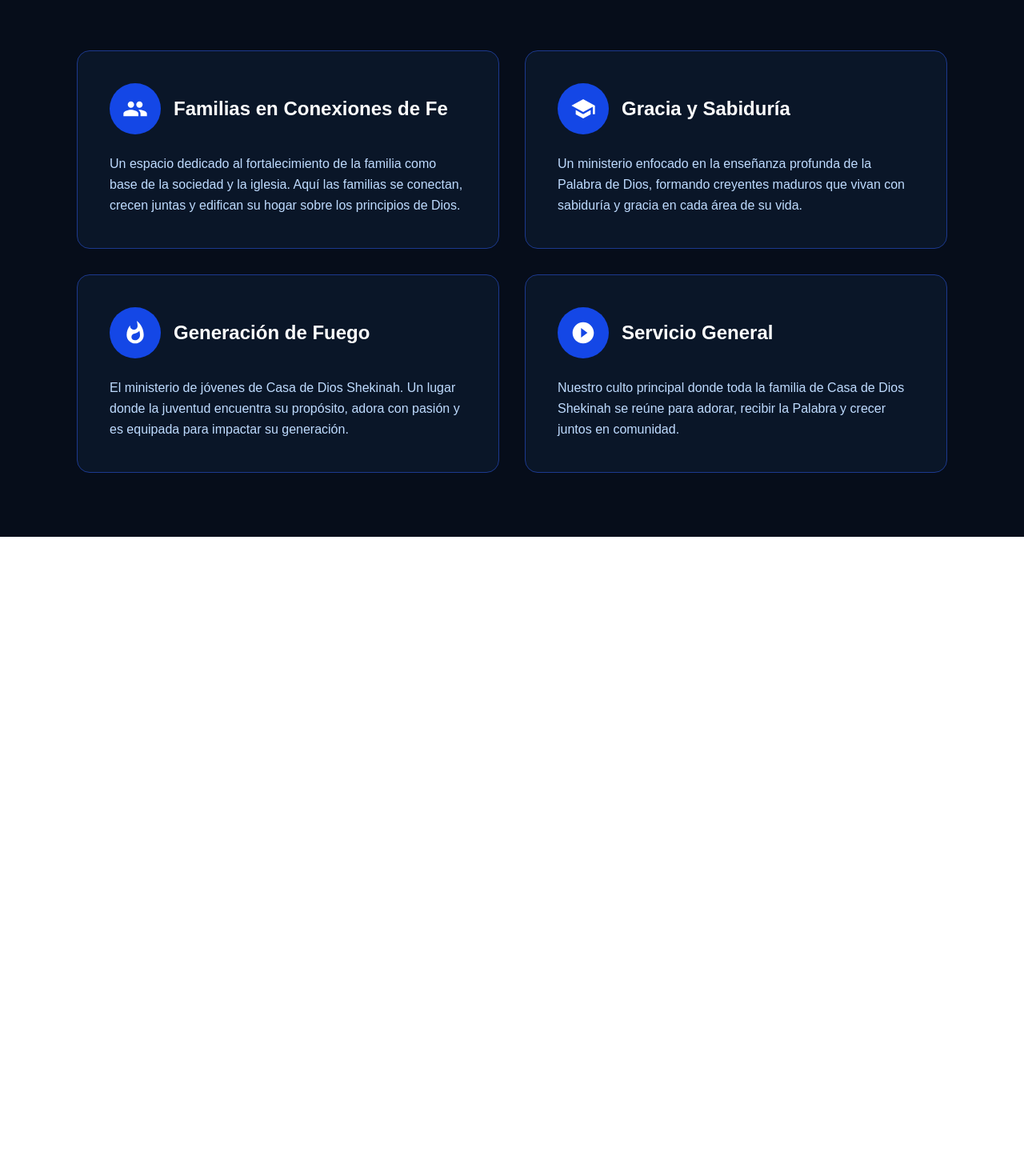
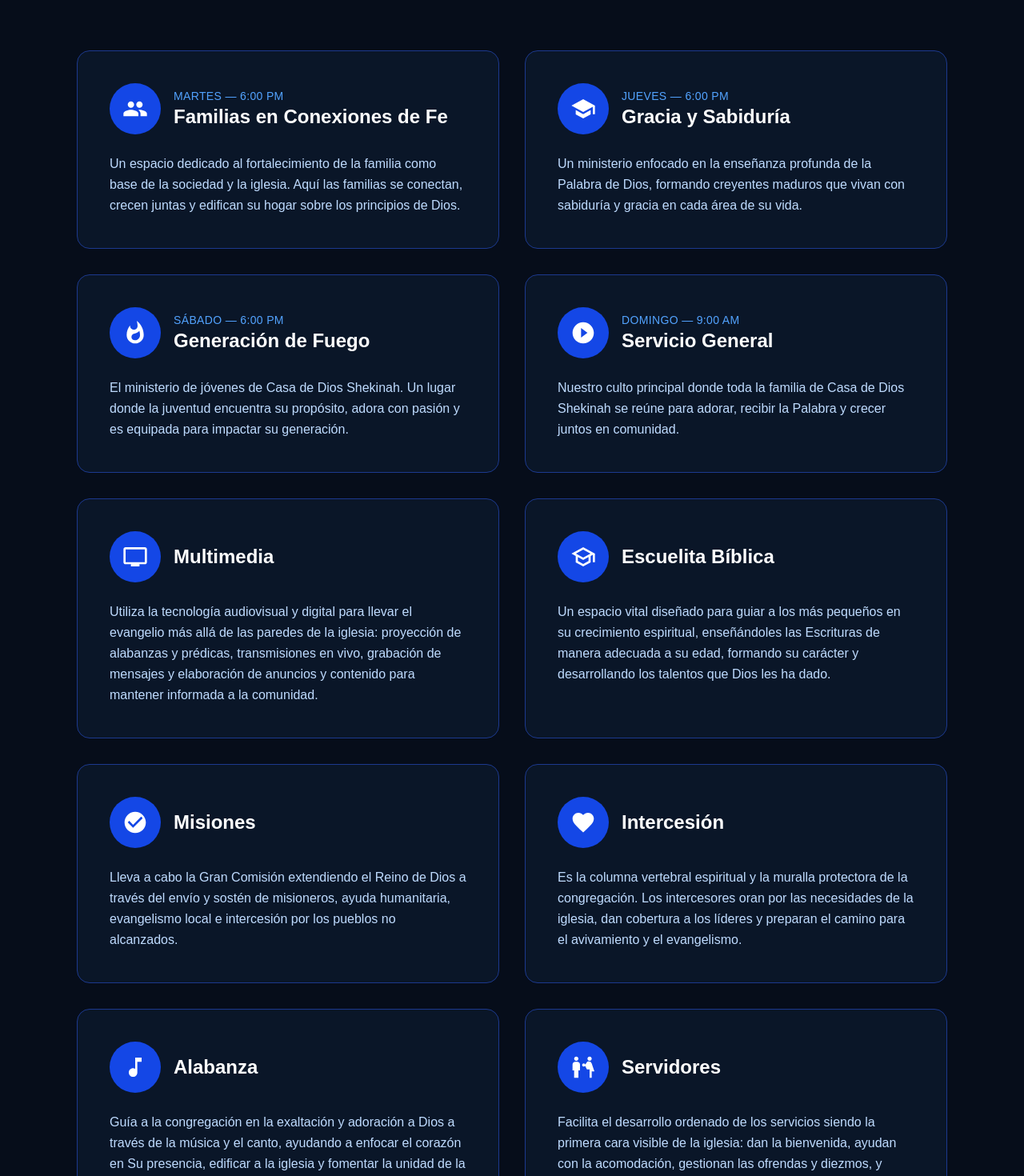
Before and after one commit to Sosagz09/shekinah-church, a Next.js app: page /ministerios in a window 1280 px wide. Shown: the part 400-1870 px from the top of the page at 80% size. Before the commit the page ends 1071 px from the top, so only its background shows below. Built offline with nearby package versions, Linux system fonts and the light colour scheme.

Commit message:
12 ministerios agregados con deploy

```diff
--- a/src/app/ministerios/page.js
+++ b/src/app/ministerios/page.js
@@ -1,6 +1,78 @@
 import Navbar from "@/components/Navbar";
 
 export default function Ministerios() {
+  const ministerios = [
+    {
+      titulo: "Familias en Conexiones de Fe",
+      horario: "Martes — 6:00 PM",
+      icono: "M16 11c1.66 0 2.99-1.34 2.99-3S17.66 5 16 5c-1.66 0-3 1.34-3 3s1.34 3 3 3zm-8 0c1.66 0 2.99-1.34 2.99-3S9.66 5 8 5C6.34 5 5 6.34 5 8s1.34 3 3 3zm0 2c-2.33 0-7 1.17-7 3.5V19h14v-2.5c0-2.33-4.67-3.5-7-3.5zm8 0c-.29 0-.62.02-.97.05 1.16.84 1.97 1.97 1.97 3.45V19h6v-2.5c0-2.33-4.67-3.5-7-3.5z",
+      desc: "Un espacio dedicado al fortalecimiento de la familia como base de la sociedad y la iglesia. Aquí las familias se conectan, crecen juntas y edifican su hogar sobre los principios de Dios.",
+    },
+    {
+      titulo: "Gracia y Sabiduría",
+      horario: "Jueves — 6:00 PM",
+      icono: "M12 3L1 9l11 6 9-4.91V17h2V9L12 3zM5 13.18v4L12 21l7-3.82v-4L12 17l-7-3.82z",
+      desc: "Un ministerio enfocado en la enseñanza profunda de la Palabra de Dios, formando creyentes maduros que vivan con sabiduría y gracia en cada área de su vida.",
+    },
+    {
+      titulo: "Generación de Fuego",
+      horario: "Sábado — 6:00 PM",
+      icono: "M13.5 0.67s.74 2.65.74 4.8c0 2.06-1.35 3.73-3.41 3.73-2.07 0-3.63-1.67-3.63-3.73l.03-.36C5.21 7.51 4 10.62 4 14c0 4.42 3.58 8 8 8s8-3.58 8-8C20 8.61 17.41 3.8 13.5 0.67zM11.71 19c-1.78 0-3.22-1.4-3.22-3.14 0-1.62 1.05-2.76 2.81-3.12 1.77-.36 3.6-1.21 4.62-2.58.39 1.29.59 2.65.59 4.04 0 2.65-2.15 4.8-4.8 4.8z",
+      desc: "El ministerio de jóvenes de Casa de Dios Shekinah. Un lugar donde la juventud encuentra su propósito, adora con pasión y es equipada para impactar su generación.",
+    },
+    {
+      titulo: "Servicio General",
+      horario: "Domingo — 9:00 AM",
+      icono: "M12 2C6.48 2 2 6.48 2 12s4.48 10 10 10 10-4.48 10-10S17.52 2 12 2zm-2 14.5v-9l6 4.5-6 4.5z",
+      desc: "Nuestro culto principal donde toda la familia de Casa de Dios Shekinah se reúne para adorar, recibir la Palabra y crecer juntos en comunidad.",
+    },
+    {
+      titulo: "Multimedia",
+      icono: "M21 3H3c-1.11 0-2 .89-2 2v12c0 1.11.89 2 2 2h5v2h8v-2h5c1.1 0 2-.89 2-2V5c0-1.11-.9-2-2-2zm0 14H3V5h18v12z",
+      desc: "Utiliza la tecnología audiovisual y digital para llevar el evangelio más allá de las paredes de la iglesia: proyección de alabanzas y prédicas, transmisiones en vivo, grabación de mensajes y elaboración de anuncios y contenido para mantener informada a la comunidad.",
+    },
+    {
+      titulo: "Escuelita Bíblica",
+      icono: "M12 3L1 9l4 2.18v6L12 21l7-3.82v-6l2-1.09V17h2V9L12 3zm6.82 6L12 12.72 5.18 9 12 5.28 18.82 9zM17 15.99l-5 2.73-5-2.73v-3.72L12 15l5-2.73v3.72z",
+      desc: "Un espacio vital diseñado para guiar a los más pequeños en su crecimiento espiritual, enseñándoles las Escrituras de manera adecuada a su edad, formando su carácter y desarrollando los talentos que Dios les ha dado.",
+    },
+    {
+      titulo: "Misiones",
+      icono: "M12 2C6.48 2 2 6.48 2 12s4.48 10 10 10 10-4.48 10-10S17.52 2 12 2zm-2 15l-5-5 1.41-1.41L10 14.17l7.59-7.59L19 8l-9 9z",
+      desc: "Lleva a cabo la Gran Comisión extendiendo el Reino de Dios a través del envío y sostén de misioneros, ayuda humanitaria, evangelismo local e intercesión por los pueblos no alcanzados.",
+    },
+    {
+      titulo: "Intercesión",
+      icono: "M12 21.35l-1.45-1.32C5.4 15.36 2 12.28 2 8.5 2 5.42 4.42 3 7.5 3c1.74 0 3.41.81 4.5 2.09C13.09 3.81 14.76 3 16.5 3 19.58 3 22 5.42 22 8.5c0 3.78-3.4 6.86-8.55 11.54L12 21.35z",
+      desc: "Es la columna vertebral espiritual y la muralla protectora de la congregación. Los intercesores oran por las necesidades de la iglesia, dan cobertura a los líderes y preparan el camino para el avivamiento y el evangelismo.",
+    },
+    {
+      titulo: "Alabanza",
+      icono: "M12 3v10.55c-.59-.34-1.27-.55-2-.55-2.21 0-4 1.79-4 4s1.79 4 4 4 4-1.79 4-4V7h4V3h-6z",
+      desc: "Guía a la congregación en la exaltación y adoración a Dios a través de la música y el canto, ayudando a enfocar el corazón en Su presencia, edificar a la iglesia y fomentar la unidad de la comunidad.",
+    },
+    {
+      titulo: "Servidores",
+      icono: "M16 4c0-1.11.89-2 2-2s2 .89 2 2-.89 2-2 2-2-.89-2-2zm4 18v-6h2.5l-2.54-7.63A2.984 2.984 0 0 0 17.06 6.5c-.74 0-1.38.38-1.76.95l-1.36 2.05c-.32.5-.32 1.14 0 1.64L15.5 14H18v8h2zM12.5 11.5c.83 0 1.5-.67 1.5-1.5s-.67-1.5-1.5-1.5-1.5.67-1.5 1.5.67 1.5 1.5 1.5zM5.5 6c1.11 0 2-.89 2-2s-.89-2-2-2-2 .89-2 2 .89 2 2 2zm2 16v-7H9V9.5C9 8.12 7.88 7 6.5 7h-2C3.12 7 2 8.12 2 9.5V15h1.5v7h4z",
+      desc: "Facilita el desarrollo ordenado de los servicios siendo la primera cara visible de la iglesia: dan la bienvenida, ayudan con la acomodación, gestionan las ofrendas y diezmos, y velan por el orden y la preparación del espacio.",
+    },
+    {
+      titulo: "Iglesia en la Calle",
+      icono: "M12 2C8.13 2 5 5.13 5 9c0 5.25 7 13 7 13s7-7.75 7-13c0-3.87-3.13-7-7-7zm0 9.5c-1.38 0-2.5-1.12-2.5-2.5s1.12-2.5 2.5-2.5 2.5 1.12 2.5 2.5-1.12 2.5-2.5 2.5z",
+      desc: "Conocido como evangelismo callejero, lleva el mensaje de salvación fuera de las paredes del templo: proclama el evangelio, brinda ayuda práctica a personas vulnerables y conecta a quienes lo necesitan con la congregación.",
+    },
+    {
+      titulo: "Evangelismo",
+      icono: "M12 2L1 21h22L12 2zm0 3.84L18.93 19H5.07L12 5.84zM11 10v4h2v-4h-2zm0 6v2h2v-2h-2z",
+      desc: "Proclama el evangelio de Jesucristo y extiende el mensaje de salvación a quienes no conocen a Dios, capacitando a los miembros para compartir su fe y dando seguimiento a quienes deciden seguir a Cristo.",
+    },
+    {
+      titulo: "Conservación de Frutos",
+      icono: "M9 16.17L4.83 12l-1.42 1.41L9 19 21 7l-1.41-1.41L9 16.17z",
+      desc: "Su función es retener y discipular a los nuevos creyentes que llegan a la congregación, dándoles seguimiento, enseñándoles los principios básicos de la fe y ayudándolos a integrarse plenamente a la vida de la iglesia.",
+    },
+  ];
+
   return (
     <main className="bg-[#060d1a] min-h-screen">
       <Navbar />
@@ -16,71 +88,20 @@ export default function Ministerios() {
       {/* Ministerios */}
       <section className="py-20 px-8 max-w-6xl mx-auto">
         <div className="grid grid-cols-1 md:grid-cols-2 gap-8">
-
-          {/* Familias en Conexiones de Fe */}
-          <div className="bg-[#0a1628] rounded-2xl p-10 border border-blue-900 hover:border-blue-500 transition-colors">
-            <div className="flex items-center gap-4 mb-6">
-              <div className="bg-blue-700 rounded-full p-4">
-                <svg xmlns="http://www.w3.org/2000/svg" className="w-8 h-8 fill-white" viewBox="0 0 24 24"><path d="M16 11c1.66 0 2.99-1.34 2.99-3S17.66 5 16 5c-1.66 0-3 1.34-3 3s1.34 3 3 3zm-8 0c1.66 0 2.99-1.34 2.99-3S9.66 5 8 5C6.34 5 5 6.34 5 8s1.34 3 3 3zm0 2c-2.33 0-7 1.17-7 3.5V19h14v-2.5c0-2.33-4.67-3.5-7-3.5zm8 0c-.29 0-.62.02-.97.05 1.16.84 1.97 1.97 1.97 3.45V19h6v-2.5c0-2.33-4.67-3.5-7-3.5z"/></svg>
+          {ministerios.map((m, i) => (
+            <div key={i} className="bg-[#0a1628] rounded-2xl p-10 border border-blue-900 hover:border-blue-500 transition-colors">
+              <div className="flex items-center gap-4 mb-6">
+                <div className="bg-blue-700 rounded-full p-4 flex-shrink-0">
+                  <svg xmlns="http://www.w3.org/2000/svg" className="w-8 h-8 fill-white" viewBox="0 0 24 24"><path d={m.icono}/></svg>
+                </div>
+                <div>
+                  {m.horario && <p className="text-blue-400 text-sm font-medium uppercase tracking-wide">{m.horario}</p>}
+                  <h2 className="text-2xl font-bold text-white">{m.titulo}</h2>
+                </div>
               </div>
-              <div>
-                <h2 className="text-2xl font-bold text-white">Familias en Conexiones de Fe</h2>
-              </div>
+              <p className="text-blue-200 leading-relaxed">{m.desc}</p>
             </div>
-            <p className="text-blue-200 leading-relaxed">
-              Un espacio dedicado al fortalecimiento de la familia como base de la sociedad y la iglesia.
-              Aquí las familias se conectan, crecen juntas y edifican su hogar sobre los principios de Dios.
-            </p>
-          </div>
-
-          {/* Gracia y Sabiduría */}
-          <div className="bg-[#0a1628] rounded-2xl p-10 border border-blue-900 hover:border-blue-500 transition-colors">
-            <div className="flex items-center gap-4 mb-6">
-              <div className="bg-blue-700 rounded-full p-4">
-                <svg xmlns="http://www.w3.org/2000/svg" className="w-8 h-8 fill-white" viewBox="0 0 24 24"><path d="M12 3L1 9l11 6 9-4.91V17h2V9L12 3zM5 13.18v4L12 21l7-3.82v-4L12 17l-7-3.82z"/></svg>
-              </div>
-              <div>
-                <h2 className="text-2xl font-bold text-white">Gracia y Sabiduría</h2>
-              </div>
-            </div>
-            <p className="text-blue-200 leading-relaxed">
-              Un ministerio enfocado en la enseñanza profunda de la Palabra de Dios,
-              formando creyentes maduros que vivan con sabiduría y gracia en cada área de su vida.
-            </p>
-          </div>
-
-          {/* Generación de Fuego */}
-          <div className="bg-[#0a1628] rounded-2xl p-10 border border-blue-900 hover:border-blue-500 transition-colors">
-            <div className="flex items-center gap-4 mb-6">
-              <div className="bg-blue-700 rounded-full p-4">
-                <svg xmlns="http://www.w3.org/2000/svg" className="w-8 h-8 fill-white" viewBox="0 0 24 24"><path d="M13.5 0.67s.74 2.65.74 4.8c0 2.06-1.35 3.73-3.41 3.73-2.07 0-3.63-1.67-3.63-3.73l.03-.36C5.21 7.51 4 10.62 4 14c0 4.42 3.58 8 8 8s8-3.58 8-8C20 8.61 17.41 3.8 13.5 0.67zM11.71 19c-1.78 0-3.22-1.4-3.22-3.14 0-1.62 1.05-2.76 2.81-3.12 1.77-.36 3.6-1.21 4.62-2.58.39 1.29.59 2.65.59 4.04 0 2.65-2.15 4.8-4.8 4.8z"/></svg>
-              </div>
-              <div>
-                <h2 className="text-2xl font-bold text-white">Generación de Fuego</h2>
-              </div>
-            </div>
-            <p className="text-blue-200 leading-relaxed">
-              El ministerio de jóvenes de Casa de Dios Shekinah. Un lugar donde la juventud
-              encuentra su propósito, adora con pasión y es equipada para impactar su generación.
-            </p>
-          </div>
-
-          {/* Servicio General */}
-          <div className="bg-[#0a1628] rounded-2xl p-10 border border-blue-900 hover:border-blue-500 transition-colors">
-            <div className="flex items-center gap-4 mb-6">
-              <div className="bg-blue-700 rounded-full p-4">
-                <svg xmlns="http://www.w3.org/2000/svg" className="w-8 h-8 fill-white" viewBox="0 0 24 24"><path d="M12 2C6.48 2 2 6.48 2 12s4.48 10 10 10 10-4.48 10-10S17.52 2 12 2zm-2 14.5v-9l6 4.5-6 4.5z"/></svg>
-              </div>
-              <div>
-                <h2 className="text-2xl font-bold text-white">Servicio General</h2>
-              </div>
-            </div>
-            <p className="text-blue-200 leading-relaxed">
-              Nuestro culto principal donde toda la familia de Casa de Dios Shekinah se reúne
-              para adorar, recibir la Palabra y crecer juntos en comunidad.
-            </p>
-          </div>
-
+          ))}
         </div>
       </section>
 
```
